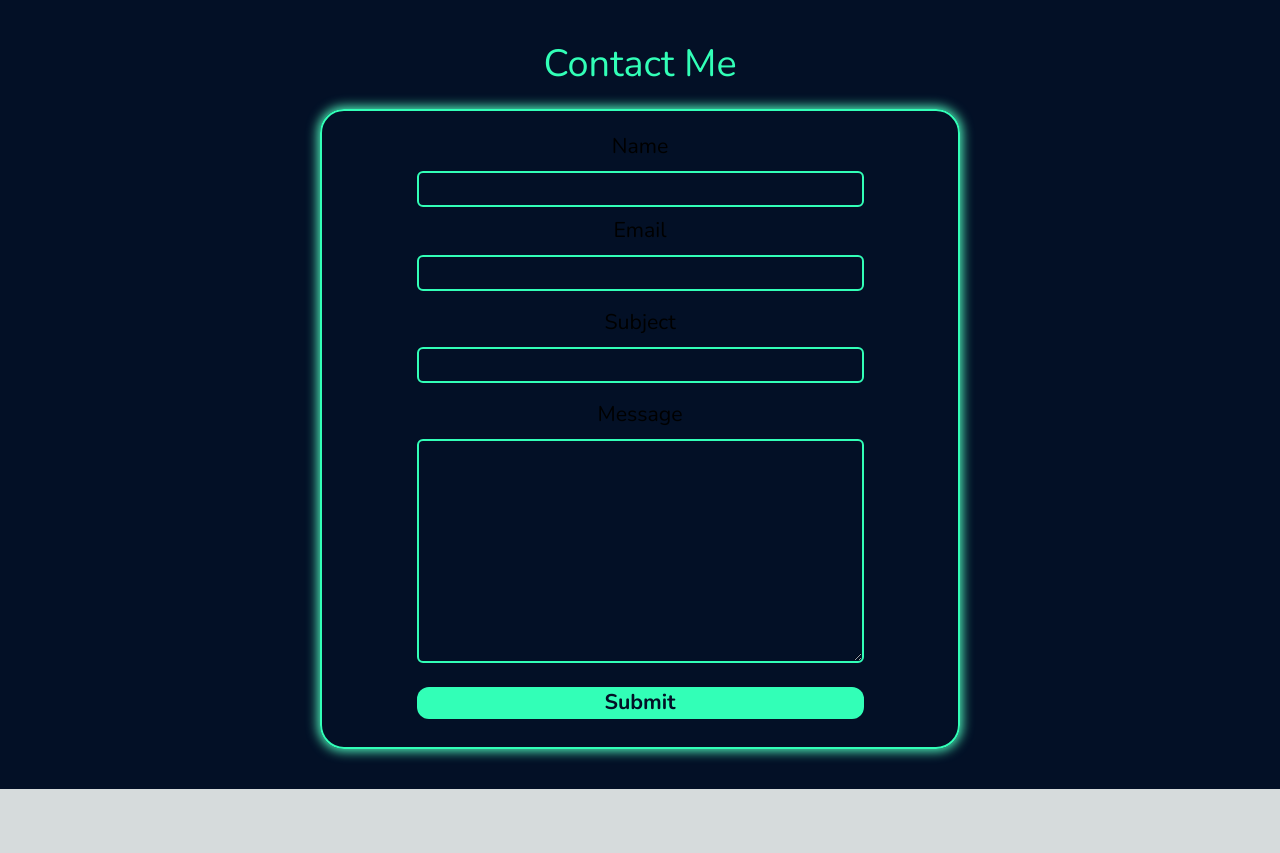
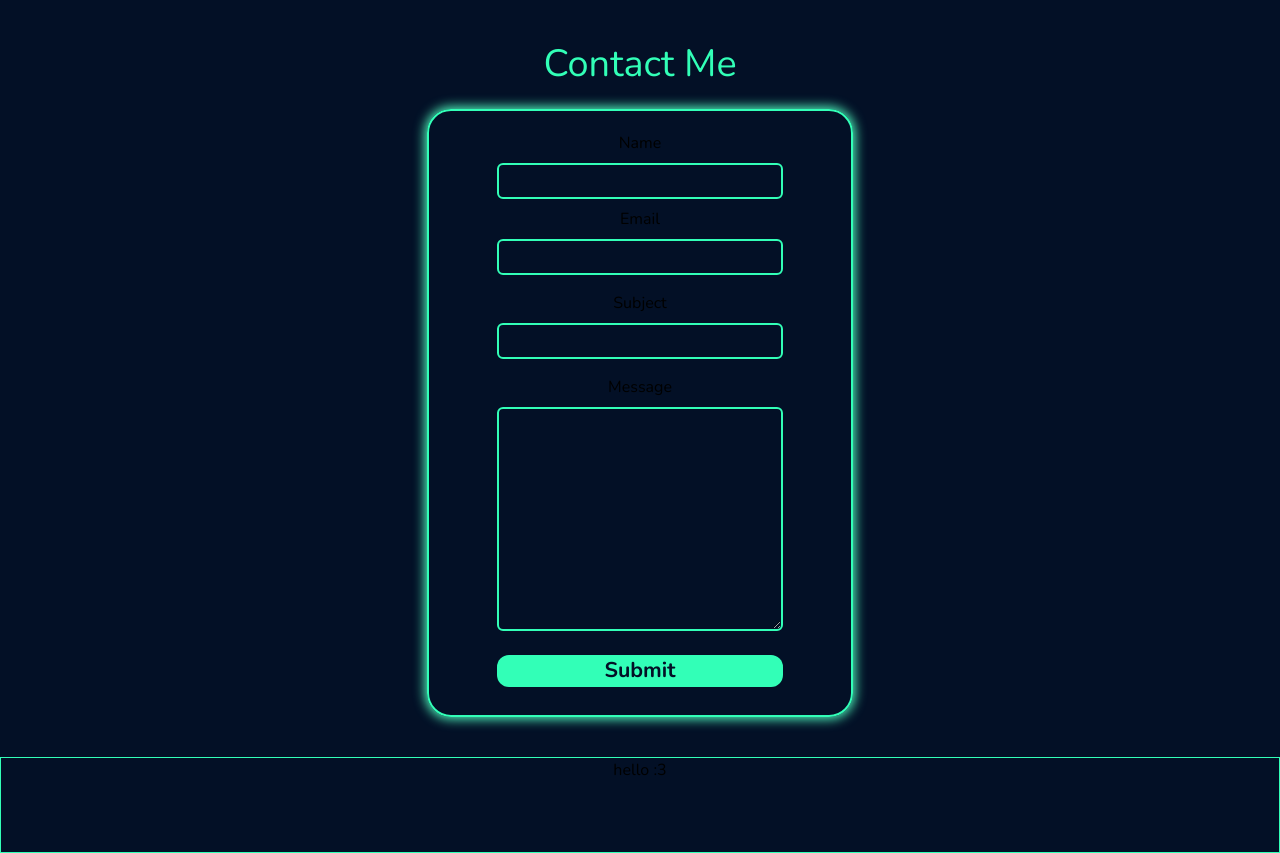
Before and after one commit to Cris-Morales/Cris-Morales-Portfolio-Website, a Next.js app: page / in a window 1280 px wide. Shown: the part 5780-6633 px from the top of the page. Before the commit the page ends 6569 px from the top, so only its background shows below. Built offline with nearby package versions, Linux system fonts and the light colour scheme.

Commit message:
setup to make footer viewable when navigated to the contact form, but I want it to.

```diff
--- a/app/page.tsx
+++ b/app/page.tsx
@@ -6,6 +6,7 @@ import Projects from "./ui/projects/Projects";
 import TalksAndPubs from "./ui/projects/talksAndPubs/TalksAndPubs";
 import Contact from "./ui/contact/Contact";
 import Navbar from "./ui/navbar/Navbar";
+import Footer from "./ui/Footer";
 
 export default function Page() {
 
@@ -19,6 +20,7 @@ export default function Page() {
         <Projects />
         <TalksAndPubs />
         <Contact />
+        <Footer />
       </div>
     </main>
   );
--- a/app/ui/Footer.tsx
+++ b/app/ui/Footer.tsx
@@ -0,0 +1,10 @@
+import Image from "next/image"
+
+export default function Footer() {
+
+    return (
+        <footer className="flex justify-center w-screen h-footer border border-primary">
+            hello :3
+        </footer>
+    )
+}
--- a/app/ui/contact/Contact.tsx
+++ b/app/ui/contact/Contact.tsx
@@ -7,24 +7,24 @@ export default function Contact() {
     // on filled input the boxGlow effect is added
 
     return (
-        <section id='contact' className="max-h-fit flex flex-col items-center md:scroll-m-20 w-full my-10">
+        <section id='contact' className="max-h-contact min-h-fit flex flex-col items-center md:scroll-m-20 w-full my-10">
             <h3 className='text-primary text-3xl mb-4'>
                 Contact Me
             </h3>
-            <form className=" border-2 border-primary boxGlow  rounded-3xl flex flex-col justify-center items-center p-5 w-5/6 xl:w-1/2">
-                <label className="mb-2 text-xl">
+            <form className=" border-2 border-primary boxGlow  rounded-3xl flex flex-col justify-center items-center p-5 xl:px-5 xl:py-5 w-5/6 xl:w-1/3">
+                <label className="mb-2 text-base">
                     Name
                 </label>
                 <input className="rounded-md bg-background bg-opacity-75 border-2 border-primary py-1 px-2 mb-2 w-3/4" />
-                <label className="mb-2 text-xl">
+                <label className="mb-2 text-base">
                     Email
                 </label>
                 <input type='email' className="rounded-md bg-background bg-opacity-75 border-2 border-primary py-1 px-2 mb-4 w-3/4" />
-                <label className="mb-2 text-xl">
+                <label className="mb-2 text-base">
                     Subject
                 </label>
                 <input className="rounded-md bg-background bg-opacity-75 border-2 border-primary py-1 px-2 mb-4 w-3/4" />
-                <label className="mb-2 text-xl">
+                <label className="mb-2 text-base">
                     Message
                 </label>
                 <textarea className="rounded-md bg-background bg-opacity-75 border-2 border-primary py-2 px-4 mb-4 text-wrap w-3/4 max-h-fit min-h-56" />
--- a/tailwind.config.ts
+++ b/tailwind.config.ts
@@ -41,7 +41,9 @@ const config: Config = {
         "header": '8vh',
         'nav': '268px',
         'section': '100vh',
-        'section2': '1080px'
+        'section2': '1080px',
+        'footer': '12vh',
+        'contact': '85vh'
       },
       padding: {
         "main": '0px 0px 0px 180px',
```
